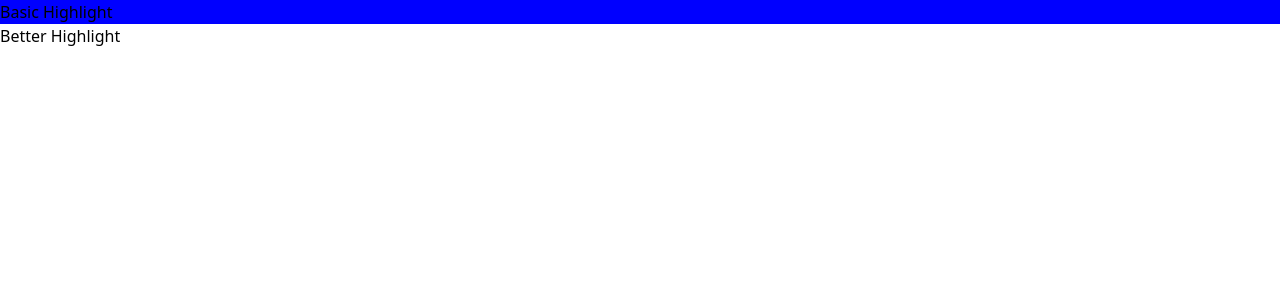
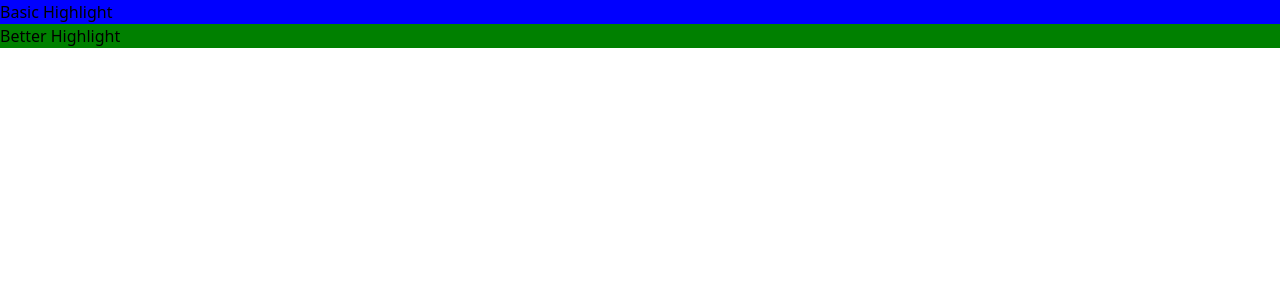
Before and after one commit to Sca1ey/angular-complete, an Angular app: page / in a window 1280 px wide. Shown: the top 300 px of the page. Built offline with nearby package versions, Linux system fonts and the light colour scheme.

Commit message:
bind to directive properties

```diff
--- a/src/app/app.component.html
+++ b/src/app/app.component.html
@@ -1,2 +1,2 @@
 <h1 appBasicHighlight>Basic Highlight</h1>
-<h1 appBetterHighlight>Better Highlight</h1>
+<h1 [appBetterHighlight]="'red'" defaultColor="green">Better Highlight</h1>
--- a/src/app/better-highlight.directive.ts
+++ b/src/app/better-highlight.directive.ts
@@ -5,6 +5,7 @@ import {
   ElementRef,
   HostListener,
   HostBinding,
+  Input,
 } from '@angular/core';
 import { Event } from '@angular/router';
 
@@ -13,6 +14,8 @@ import { Event } from '@angular/router';
 })
 export class BetterHighlightDirective implements OnInit {
   constructor(private elRef: ElementRef, private renderer: Renderer2) {}
+  @Input() defaultColor: string = 'transparent';
+  @Input('appBetterHighlight') highlightColor: string = 'blue';
   @HostBinding('style.backgroundColor') bgColour: string = 'transparent';
 
   ngOnInit() {
@@ -21,6 +24,7 @@ export class BetterHighlightDirective implements OnInit {
     //   'background-color',
     //   'green'
     // );
+    this.bgColour = this.defaultColor;
   }
 
   @HostListener('mouseenter') mouseover(eventData: Event) {
@@ -29,7 +33,7 @@ export class BetterHighlightDirective implements OnInit {
     //   'background-color',
     //   'green'
     // );
-    this.bgColour = 'purple';
+    this.bgColour = this.highlightColor;
   }
   @HostListener('mouseleave') mouseleave(eventData: Event) {
     // this.renderer.setStyle(
@@ -37,6 +41,6 @@ export class BetterHighlightDirective implements OnInit {
     //   'background-color',
     //   'transparent'
     // );
-    this.bgColour = 'transparent';
+    this.bgColour = this.defaultColor;
   }
 }
```
